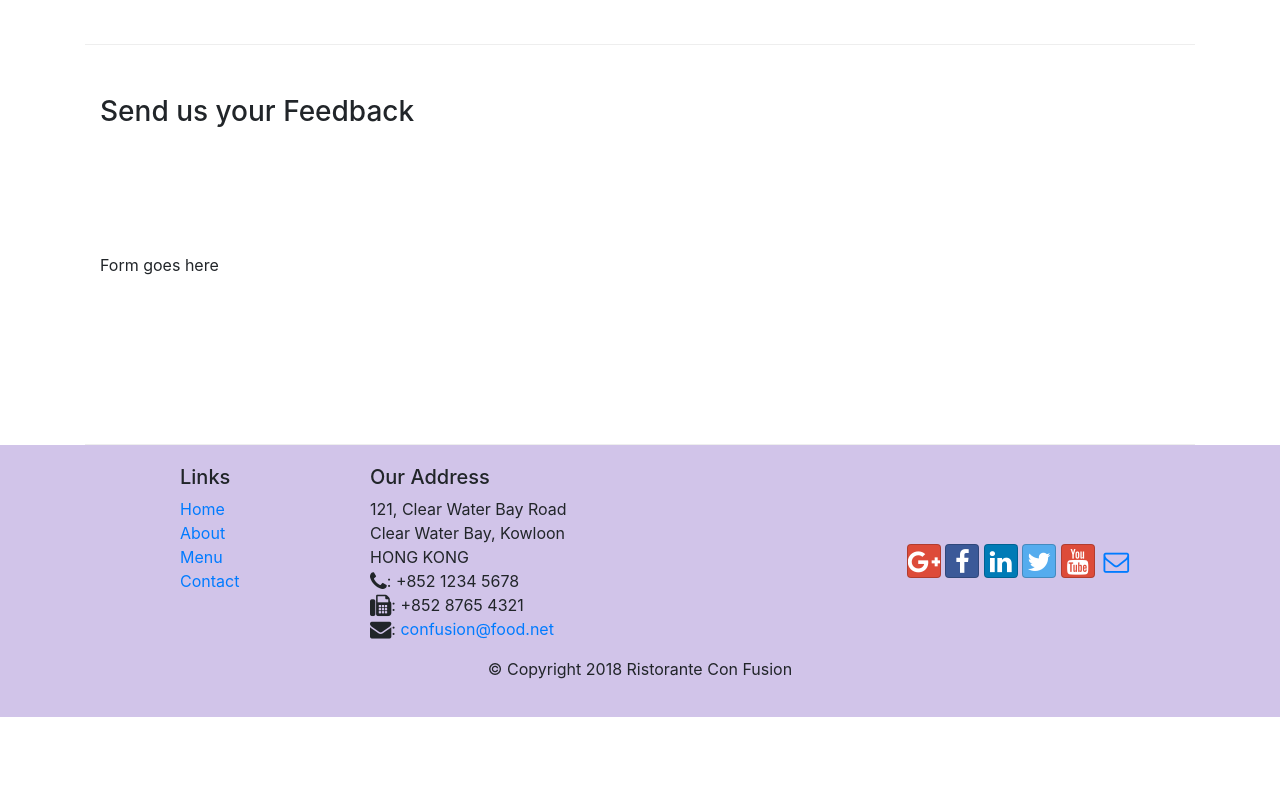
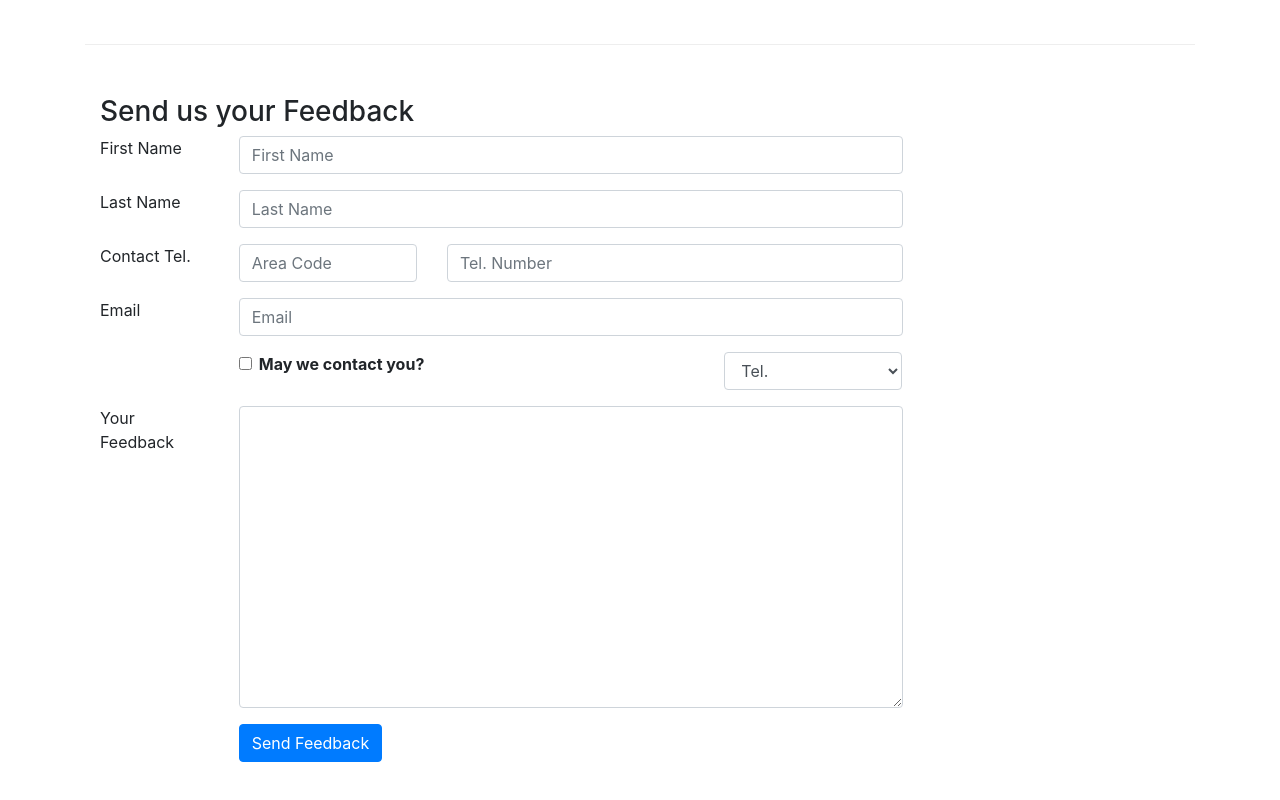
Before and after one commit to AjayMCA/coursera_bootstrap, a website: page contactus.html in a window 1280 px wide. Shown: the part 820-1620 px from the top of the page. Before the commit the page ends 1537 px from the top, so only its background shows below. Drawn offline with nearby package versions, Linux system fonts and the light colour scheme.

Commit message:
update with form

```diff
--- a/contactus.html
+++ b/contactus.html
@@ -92,7 +92,62 @@
               <h3>Send us your Feedback</h3>
            </div>
             <div class="col-12 col-md-9">
-                Form goes here
+                <form>
+                    <div class="form-group row">
+                        <label for="firstname" class="col-md-2 col-form-lable">First Name</label>
+                        <div class="col-md-10">
+                            <input type="text" class="form-control" id="firstname" name="firstname" placeholder="First Name">
+                        </div>
+                    </div>
+                    <div class="form-group row">
+                        <label for="lastname" class="col-md-2 col-form-lable">Last Name</label>
+                        <div class="col-md-10">
+                            <input type="text" class="form-control" id="lastname" name="lastname" placeholder="Last Name">
+                        </div>
+                    </div>
+                    <div class="form-group row">
+                        <label for="telnum" class="col-12 col-md-2 col-form-lable">Contact Tel.</label>
+                        <div class="col-5 col-md-3">
+                            <input type="tel" class="form-control" id="areacode" name="areacode" placeholder="Area Code">
+                        </div>
+                        <div class="col-7 col-md-7">
+                            <input type="tel" class="form-control" id="telnum" name="telnum" placeholder="Tel. Number">
+                        </div>
+                    </div>
+                    <div class="form-group row">
+                        <label for="emailid" class="col-md-2 col-form-lable">Email</label>
+                        <div class="col-md-10">
+                            <input type="email" class="form-control" id="emailid" name="emailid" placeholder="Email">
+                        </div>
+                    </div>
+                    <div class="form-group row">
+                        <div class="col-md-6 offset-md-2">
+                            <div class="form-check">
+                                <input type="checkbox" class="form-check-input" name="approve" id="approve" value="">
+                                <label for="approve" class="form-check-label">
+                                    <strong>May we contact you?</strong>
+                                </label>
+                            </div>
+                        </div>
+                        <div class="col-md-3 offset-md-1">
+                            <select class="form-control">
+                                <option>Tel.</option>
+                                <option>Email</option>
+                            </select>
+                        </div>
+                    </div>
+                    <div class="form-group row">
+                        <label for="feedback" class="col-md-2 col-form-lable">Your Feedback</label>
+                        <div class="col-md-10">
+                            <textarea class="form-control" id="feedback" name="feedback" rows="12"></textarea>
+                        </div>
+                    </div>
+                    <div class="form-group row">
+                        <div class="offset-md-2 col-md-10">
+                            <button class="btn btn-primary" type="submit">Send Feedback</button>
+                        </div>
+                    </div>
+                </form>
             </div>
              <div class="col-12 col-md">
             </div>
```
